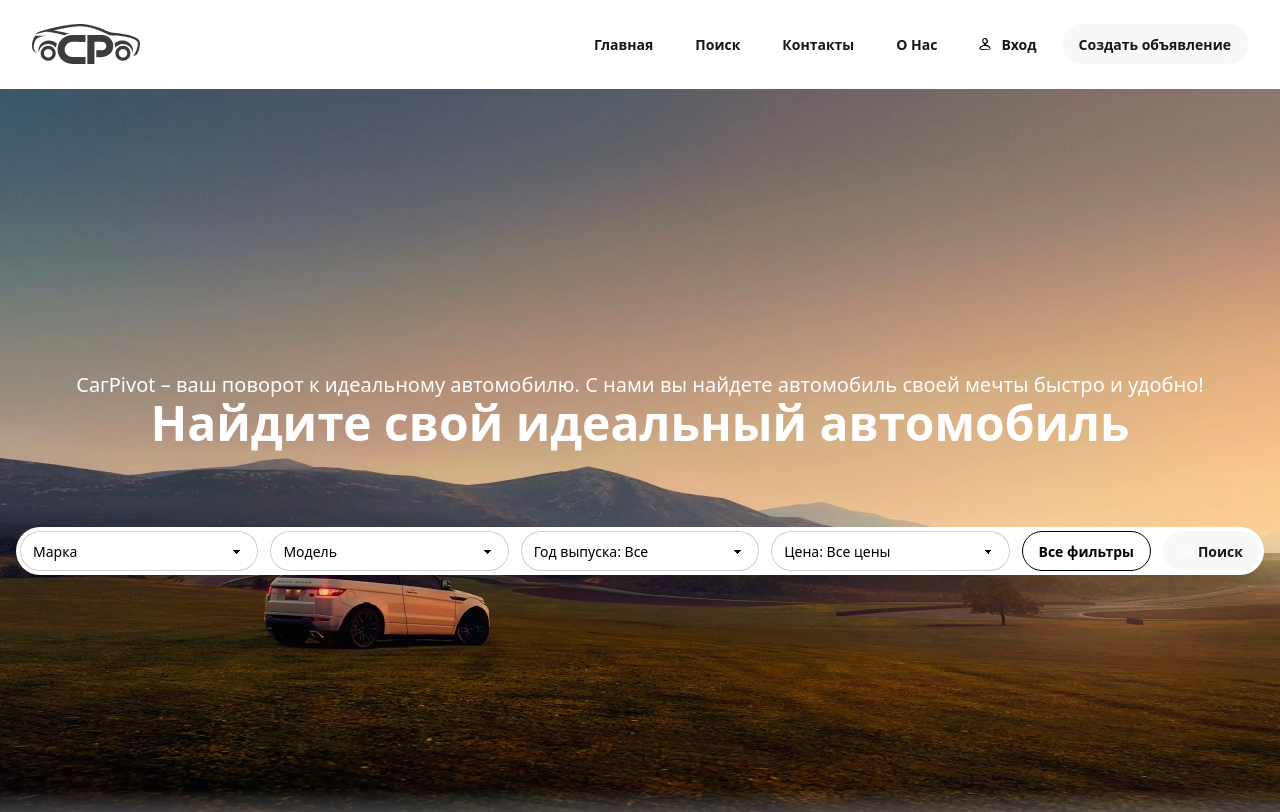
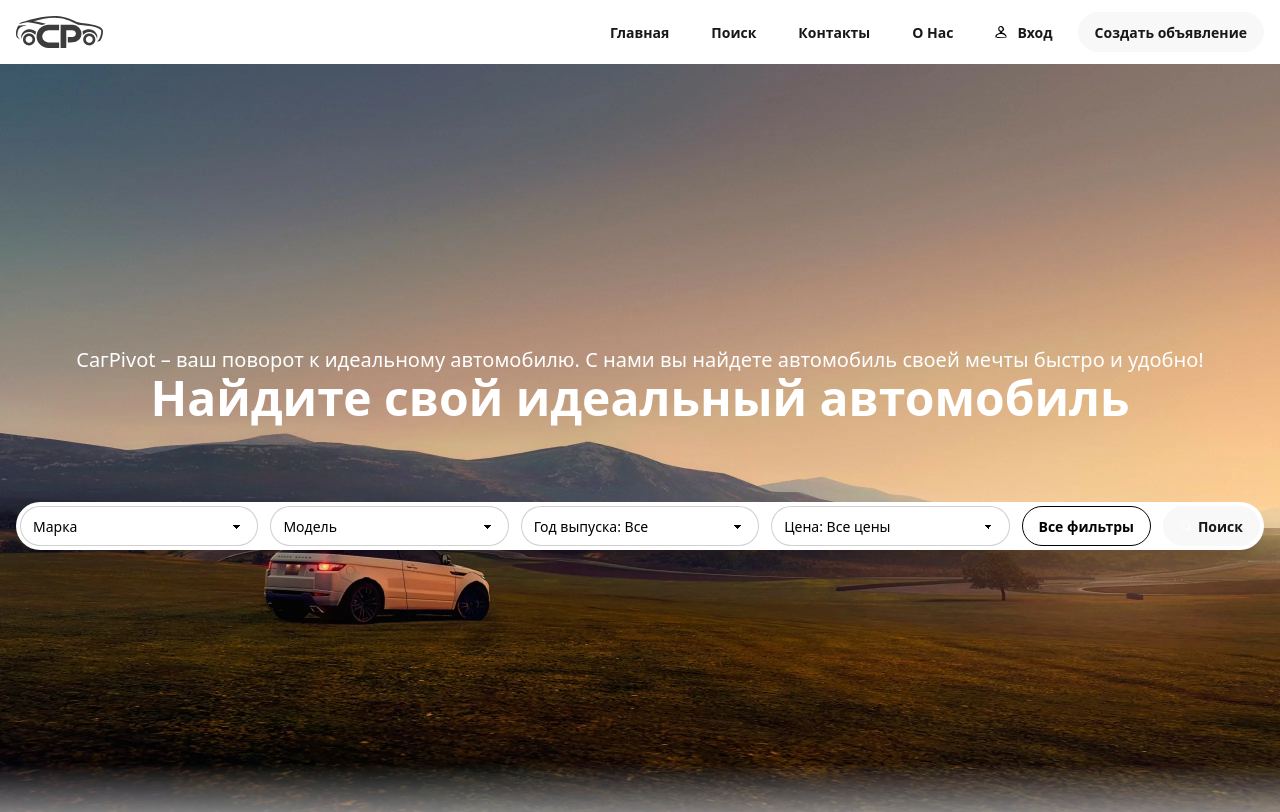
Before and after one commit to vredinn/cars, a Vue app in the folder frontend/: page / in a window 1280 px wide. Shown: the top 812 px of the page. Built offline with nearby package versions, Linux system fonts and the light colour scheme; no server answers.

Commit message:
update header

```diff
--- a/frontend/src/components/Header.vue
+++ b/frontend/src/components/Header.vue
@@ -1,8 +1,8 @@
 <template>
   <!-- Фиксированный хедер с прозрачностью -->
-  <header class="navbar px-8 py-4 w-full z-50 border-b border-base-200/10 bg-transparent">
+  <header class="container mx-auto navbar px-4 w-full p-0">
     <div class="flex-1">
-      <div class="h-10">
+      <div class="h-8">
         <img src="/src/assets/logo_White.svg"
             alt="Logo"
             class="h-full dark:block hidden">
```
